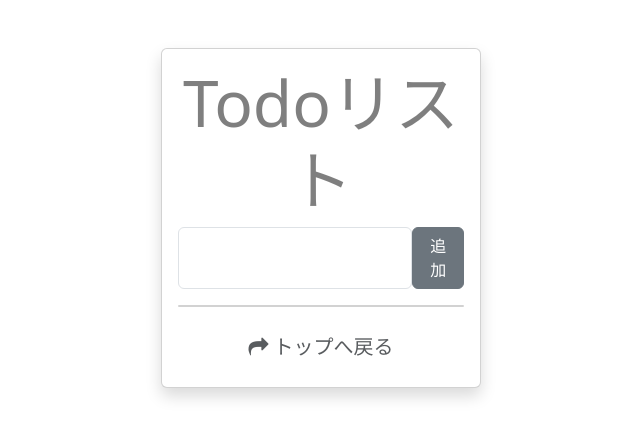
After one commit to arihito/akaska_flask_percial2, a Flask app: page /todo in a window 1280 px wide. The commit adds this page. Shown: the top 438 px of the page, without its empty margins (319-959 px from the left). Run offline with Flask 3, Linux system fonts and the light colour scheme; some libraries are stand-ins or nearby versions.

Commit message:
add htmx-basic

```diff
--- a/htmx_basic/app.py
+++ b/htmx_basic/app.py
@@ -1,5 +1,8 @@
 from flask import Flask, render_template, request
 app = Flask(__name__)
+
+todos = []
+next_id = 1
 
 @app.route('/')
 def index():
@@ -10,5 +13,27 @@ def hello():
     name = request.form.get('name', 'World')
     return f'<p>Hello, {name}!</p>'
 
+@app.route('/todo')
+def todo():
+    return render_template('todo.j2', todos=todos)
+
+@app.route('/add', methods=['POST'])
+def add():
+    global next_id
+    title = request.form['title']
+    todo = {'id': next_id, 'title': title}
+		# 追加した一覧を保持
+    todos.append(todo)
+    next_id += 1
+    # 追加データのみを削除ページに渡す
+    return render_template('_todo.j2', todo=todo)
+
+@app.route('/delete/<int:todo_id>', methods=['POST'])
+def delete(todo_id):
+    global todos
+    # 取得IDと等しくない要素だけをリストに再追加
+    todos = [t for t in todos if t['id'] != todo_id]
+    return ''
+
 if __name__ == '__main__':
     app.run(debug=True)
--- a/htmx_basic/templates/index.j2
+++ b/htmx_basic/templates/index.j2
@@ -12,5 +12,6 @@
             <button type="submit">送信</button>
         </form>
         <div id="result"></div>
+        <p><a href="{{ url_for('todo') }}">Todo一覧へ移動</a></p>
     </body>
 </html>
--- /dev/null
+++ b/htmx_basic/templates/todo.j2
@@ -0,0 +1,33 @@
+<!DOCTYPE html>
+<html lang="ja">
+    <head>
+        <meta charset="UTF-8">
+        <meta name="viewport" content="width=device-width, initial-scale=1.0">
+        <title>Todoリスト</title>
+        <meta name="description" content="Todoリスト">
+        <meta name="keywords" content="">
+        <link rel="icon" href="images/favicon.png" type="image/png">
+        <link rel="stylesheet" href="https://stackpath.bootstrapcdn.com/font-awesome/4.7.0/css/font-awesome.min.css">
+        <link rel="stylesheet" href="https://cdn.jsdelivr.net/npm/bootstrap@5.3.0/dist/css/bootstrap.min.css">
+        <link rel="stylesheet" href="css/style.css">
+    </head>
+    <body class="d-flex justify-content-center">
+        <div class="card w-25 shadow p-3 mt-5">
+            <h1 class="card-title display-3 text-center text-black-50">Todoリスト</h1>
+            <form hx-post="/add" hx-target="#list" hx-swap="beforeend">
+                <label class="form-group d-flex">
+                    <input name="title" class="form-control">
+                    <button class="btn btn-secondary">追加</button>
+                </label>
+            </form>
+            <ul id="list" class="list-group my-3">
+                {% for todo in todos %}
+                    {% include '_todo.j2' %}
+                {% endfor %}
+            </ul>
+            <a href="{{ url_for('index') }}" class="btn btn-lg text-muted"><i class="fa fa-share"></i>トップへ戻る</a>
+        </div>
+        <script src="https://unpkg.com/htmx.org@1.9.10"></script>
+        <script src="https://cdn.jsdelivr.net/npm/bootstrap@5.3.0/dist/js/bootstrap.bundle.min.js"></script>
+    </body>
+</html>
```
Also changed, not shown: htmx_basic/templates/_todo.j2 (added, +9 -0 lines).
